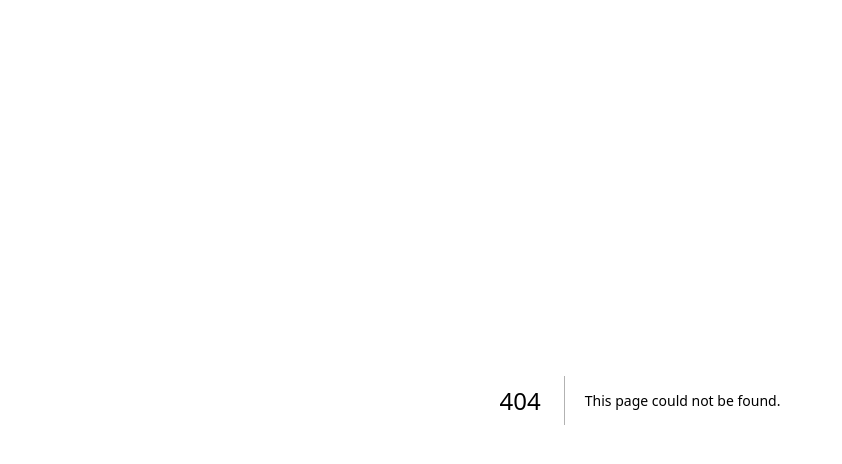
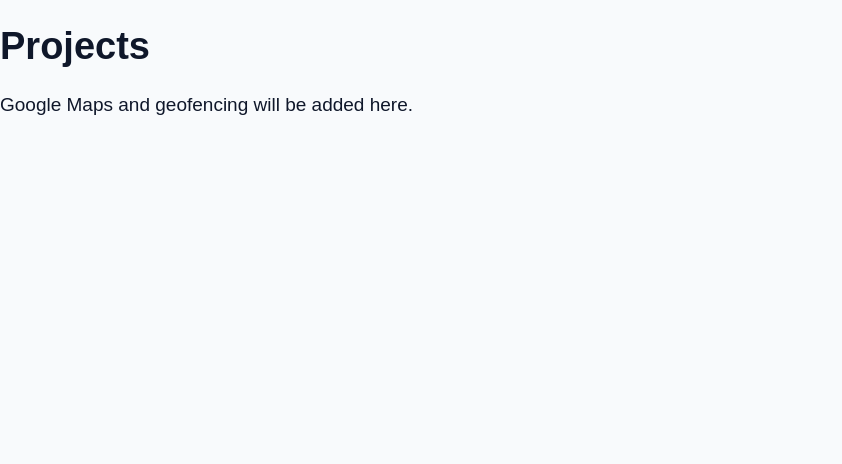
Before and after one commit to bisaillonpatrick1979-dev/Chatgpt-hailite-, a Next.js app: page /projects in a window 1280 px wide. Before the commit this address had no page. Shown: the top 464 px of the page, without its empty margins (0-842 px from the left). Built offline with nearby package versions, Linux system fonts and the light colour scheme.

Commit message:
Add projects page

```diff
--- /dev/null
+++ b/app/projects/page.tsx
@@ -0,0 +1,3 @@
+export default function Page() {
+  return <main><h1>Projects</h1><p>Google Maps and geofencing will be added here.</p></main>;
+}
```
